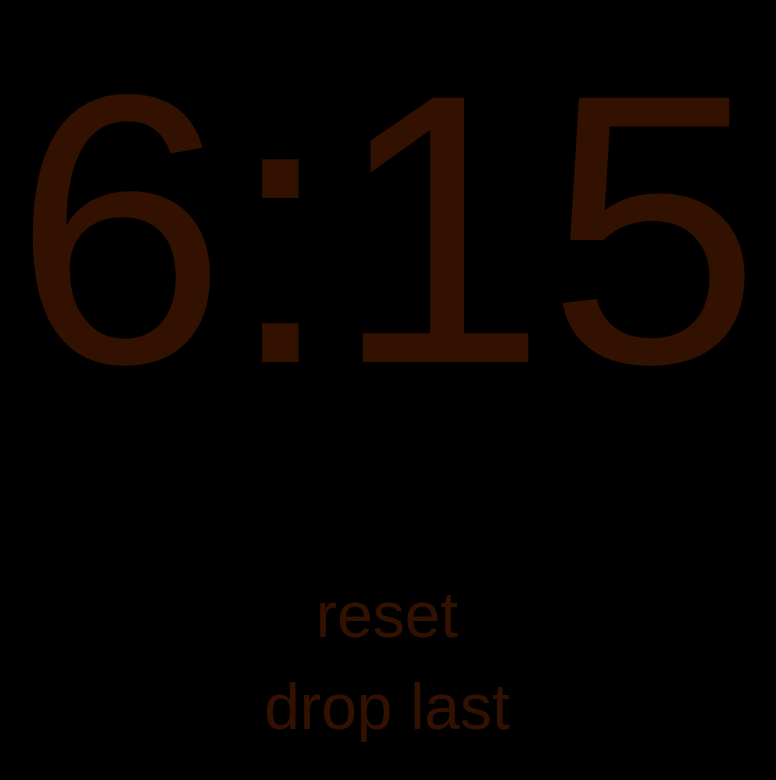
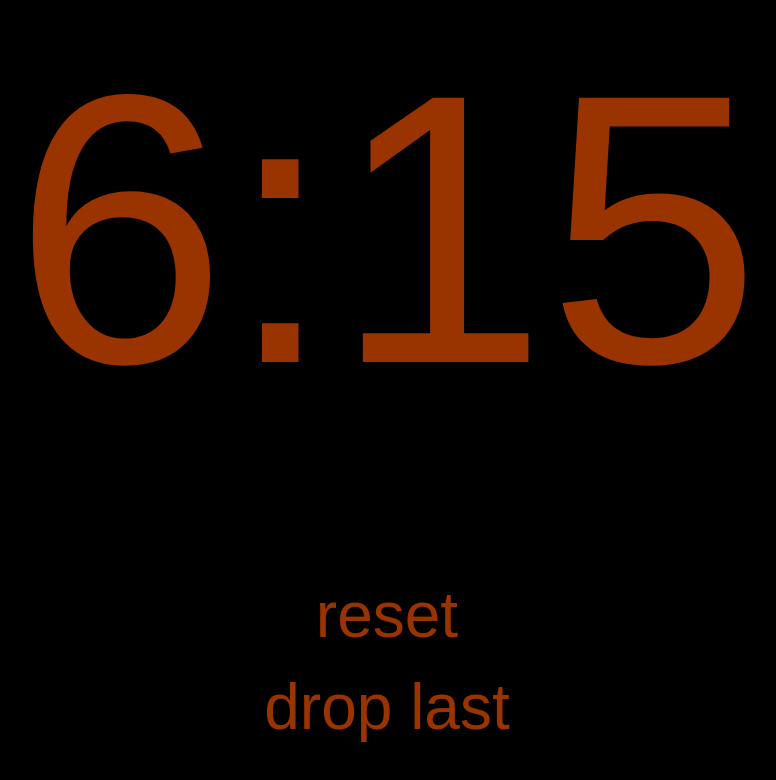
Before and after one commit to gregschlom/sleep, a plain HTML site: page index.html in a window 1280 px wide. Shown: the whole page, without its empty margins (253-1029 px from the left). Drawn offline with Linux system fonts and the light colour scheme.

```diff
--- a/index.html
+++ b/index.html
@@ -75,7 +75,7 @@
 </script>
 
 </head>
-<body style="background-color: #000; color: #310; font-family: sans-serif; text-align: center;">
+<body style="background-color: #000; color: #930; font-family: sans-serif; text-align: center;">
 <div id="time" style="font-size: 30vw; user-select: none;" onclick="tapped();">00:00</div>
 <ol id="timeList" style="font-size: 10vw;"></ol>
 <div onclick="resetTimes();" style="font-size: 5vw;">reset</div>
```
